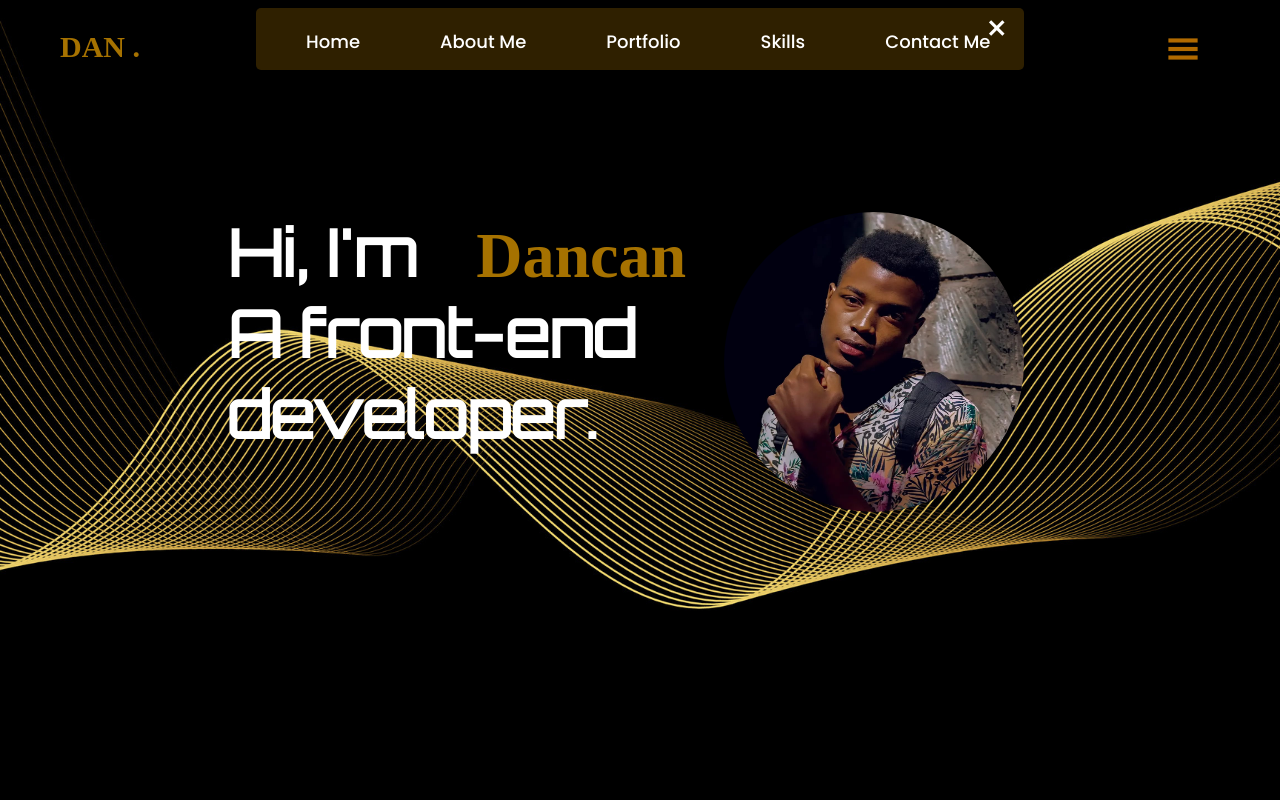
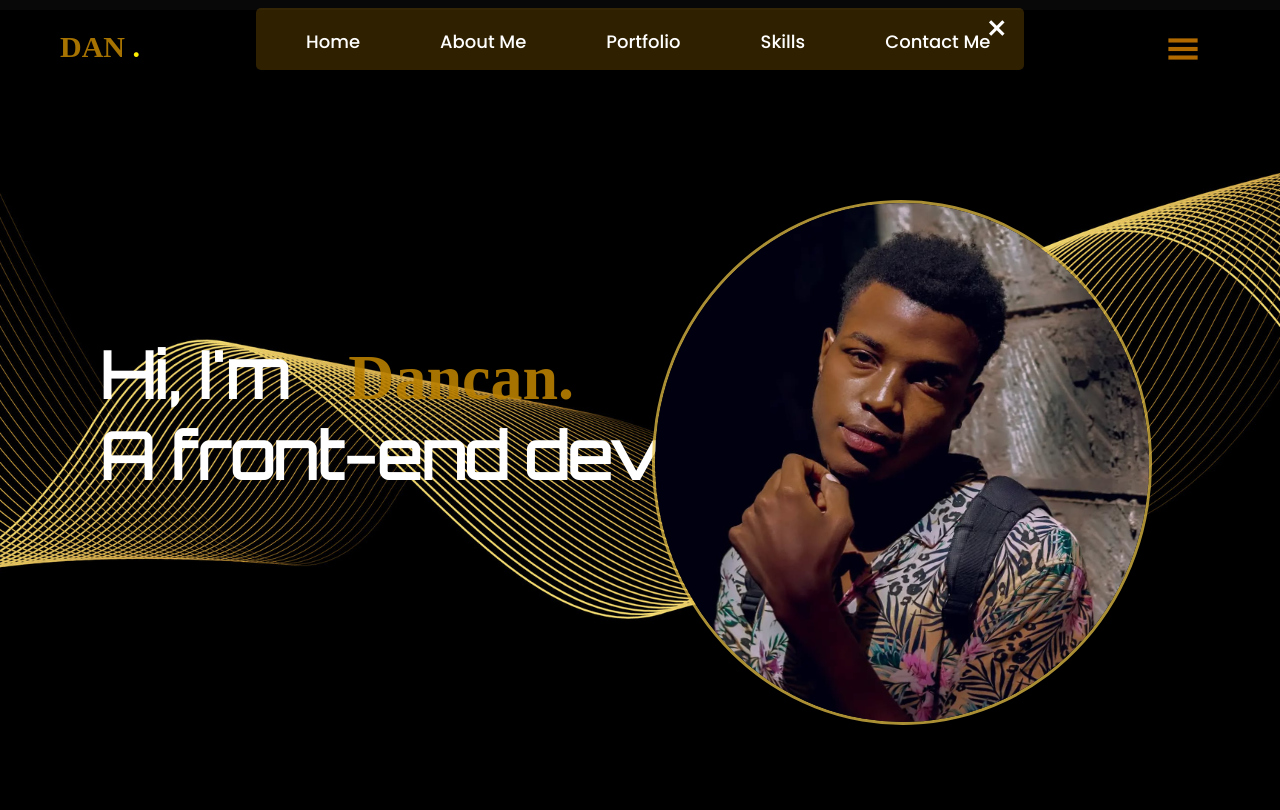
Before and after one commit to morara-dan/phase-0-project, a plain HTML site: page index.html in a window 1280 px wide. Drawn offline with nearby package versions, Linux system fonts and the light colour scheme; a web font is replaced by a local one.

Commit message:
updated-header

```diff
--- a/index.html
+++ b/index.html
@@ -18,8 +18,12 @@
     <title>Dan's Portfolio</title>
 </head>
 <body>
-    <header id="header">
-        <div id="logo" class="stalinist-one-regular">DAN .</div>
+    <div id="header">
+        <!--logo-->
+        <div id="logo" class="stalinist-one-regular">
+            DAN <span>.</span>
+        </div>
+        <!--menu-->
         <div class="menu">
             <span class="material-symbols-sharp menu-icon" style="font-size: 36px; font-weight: bold;" onclick="openMenu()">
                 menu
@@ -35,14 +39,14 @@
                 <a href="#">Contact Me</a>
             </div>
         </div>
-    </header>
-    <div class="orbitron-one intro">
-        <h1>Hi, I'm<span class="stalinist-one-regular">Dancan <br></span>A front-end developer.</h1>
-        <img src="./dan1.jpg">
-    </div>
-    <div class="dan-pic">
+        <!--container-->
+        <div class="orbitron-one container">
+            <h1>Hi, I'm<span class="stalinist-one-regular">Dancan.<br></span>A front-end developer.</h1>
+            <img src="./dan1.jpg" class="dan-pic">
+        </div>
 
     </div>
+
 
 
 
--- a/style.css
+++ b/style.css
@@ -5,13 +5,41 @@
     box-sizing: border-box;
 }
 
-/* Set the body background */
-body {
+html, body {
+    height: 100%;
+    background: #080808;
+    color: #fff;
+}
+
+div#header {
     background-image: url('bg2.jpg');
     background-size: cover;
+    background-position: center;
     background-repeat: no-repeat;
-    background-attachment: fixed;
-    color: #ffffff;
+    height: 100vh;
+}
+
+#logo > span:nth-child(1) {
+    color: #ffee00;
+}
+
+#header > div.orbitron-one.container {
+    padding: 0;
+    margin: 100px;
+    padding-top: 150px;
+}
+
+#header > div.orbitron-one.container > img.dan-pic {
+    border: solid;
+    border-color: #e7c248bd;
+    border-width: 3px;
+    border-radius: 50%;
+    width: 500px;
+    height: 525px;
+    position: absolute;
+    top: 25%;
+    right: 10%;
+    transform: rotate(-2deg);
 }
 
 .stalinist-one-regular {
@@ -35,12 +63,19 @@ body {
 }
 .orbitron-one {
     font-family: "Orbitron";
-    width: 60%;
+    width: 80%;
     margin-left: 100px;
     font-size: xx-large;
     font-weight: bold;
     padding: 10%;
 }
+
+.container {
+    display: flex;
+    justify-content: space-between;
+
+}
+
 h1 > .stalinist-one-regular {
     font-weight: 900;
     font-size: xx-large;
@@ -106,14 +141,8 @@ div.menu-list a:hover {
 div#menu-list.menu-list {
     transition: top 0.5s;
 }
-.intro {
-    display: flex;
-
+h3{
+    padding-left: 10px;
+    padding-right: 200px;
+    font-weight: 400;
 }
-img {
-    width: 300px;
-    height: 300px;
-    border-radius: 50%;
-    position: absolute;
-    right: 20%;
-}
```
